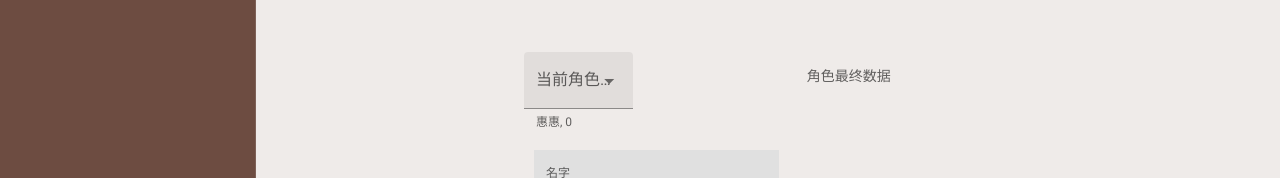
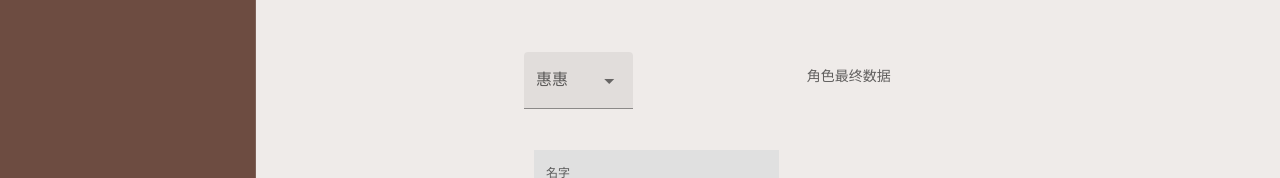
Before and after one commit to LevyDeng/RE0DamageCaculator, a Vue app: page /#/character in a window 1280 px wide. Shown: the part 136-314 px from the top of the page. Built offline with nearby package versions, Linux system fonts and the light colour scheme.

Commit message:
角色面板完工

```diff
--- a/src/App.vue
+++ b/src/App.vue
@@ -42,11 +42,13 @@ export default {
     shown: null,
   }),
   created: function() {
+    /*
     localStorage.getItem("userMsg") && this.$store.replaceState(Object.assign(this.$store.state,JSON.parse(localStorage.getItem("userMsg"))))
 
     window.addEventListener("beforeunload",()=>{
         localStorage.setItem("userMsg",JSON.stringify(this.$store.state))
     })
+    */
   }
 };
 </script>
--- a/src/components/Character.vue
+++ b/src/components/Character.vue
@@ -8,13 +8,11 @@
             <v-row>
               <v-col cols="6">
                 <v-select :items="characterList"
-                :label="'当前角色'+':'+'('+characterDatas.characters[characterSelection.abbr].name.value+')'"
+                :label="characterDatas.characters[characterSelection.key].name.value"
                 filled
                 v-model="characterSelection"
-                :hint="`${characterSelection.state}, ${characterSelection.abbr}`"
                 item-text="state"
-                item-value="abbr"
-                persistent-hint
+                item-value="key"
                 return-object
                 single-line
                 >
@@ -28,6 +26,7 @@
               <v-col cols="8">
                 <v-text-field
                   label="名字" :value="characterDatas.characters[currentCharacterID].name.value"
+                  @input="saveInput('name', $event)"
                   >
                 </v-text-field>
               </v-col>
@@ -36,9 +35,12 @@
               cols="6">
               <!-- 输入框 -->
               <v-text-field
+                @change="saveInput(key, $event)"
                 :label='characterDatas.characters[currentCharacterID][key].label'
                 :value="characterDatas.characters[currentCharacterID][key].value"
-                :rules="numberRules">
+                :rules="numberRules"
+                :hint="hints[key]"
+                persistent-hint>
                 <template v-slot:append>
                 <v-tooltip right v-if="characterDatas.tips[key]">
                 <template v-slot:activator="{ on }">
@@ -81,19 +83,24 @@ export default {
       numberRules: this.rules.numberRules,
       calcInput: this.tools.calcInput,
       characterSelection: {
-        state: "惠惠",
-        abbr: 0
-      }
+        state: this.$store.state.characterDatas.characters[0].name.value,
+        key: 0,
+        seq: 0
+      },
+      hints: {
+      },
     }
   },
   computed:
   {
     characterList: function() {
       var x = []
-      for (var k in Object.keys(this.$store.state.characterDatas.characters)) {
+      var keys = Object.keys(this.$store.state.characterDatas.characters)
+      for (var i in keys) {
         x.push({
-          state: this.$store.state.characterDatas.characters[k].name.value,
-          abbr: k}
+          state: i.toString()+' : ' +this.$store.state.characterDatas.characters[keys[i]].name.value,
+          seq: i,
+          key: keys[i]}
         )
       }
       return x
@@ -111,6 +118,27 @@ export default {
     changeCurrentID: function() {
       console.log(this.$refs.characterSelection.label)
       this.currentCharacterID=this.$refs.characterSelection.value
+    },
+    saveInput: function(key, e) {
+
+      var inputValue = e.toString()
+      if (this.$store.state.valueTypeMap[key]=="number")
+      {
+      //显示计算后的数据
+        var res = this.calcInput(inputValue)
+        if (key in this.$store.state.percentageDatas) {
+          res = Number((Number(res)*100).toString()).toFixed(2)+'%'
+        }
+        this.hints[key]=res.toString()
+      }
+      //保存数据到store
+      this.characterDatas.characters[this.currentCharacterID][key].value=inputValue
+      this.$store.commit("save",{
+        module: "character",
+        id:this.currentCharacterID,
+        key: key,
+        value: inputValue
+      })
     }
   }
 }
--- a/src/scripts/tools.js
+++ b/src/scripts/tools.js
@@ -1,16 +1,17 @@
-const calcInput = function(e) {
-  var values = e.target.value.split("+")
+const calcInput = function(inputValue) {
+  var values = inputValue.split("+")
   for (var i in values) {
-    if (values[i].endswith("%")) {
-      values[i] /= 100
+    if (values[i].endsWith("%")) {
+      var s = values[i].split('')
+      s.pop()
+      values[i] = Number(s.join(''))/100
     }
   }
   var sum = 0
   for (i in values) {
-    sum += values[i]
+    sum += Number(values[i])
   }
-  console.log(sum)
-  return sum
+  return Number(sum)
 }
 
 export default {
--- a/src/store/index.js
+++ b/src/store/index.js
@@ -22,6 +22,18 @@ export default new Vuex.Store({
       armor_ignore: "number",
       skill_ub: "number",
       skill_ub_pro: "number"
+    },
+    percentageDatas: {
+      'attack_percentage':0,
+      'crit_p':0,
+      'crit_d':0,
+      'combo_p':0,
+      'combo_d':0,
+      'damage':0,
+      'conti':0,
+      'armor_ignore':0,
+      'skill_ub':0,
+      'skill_ub_pro':0
     },
     characterDatas: {
       currentMaxID: 0,
@@ -128,6 +140,9 @@ export default new Vuex.Store({
     }
   },
   mutations: {
+    save: function(state, d) {
+      state[d.module+"Datas"][d.module+"s"][d.id][d.key].value=d.value
+    }
   },
   actions: {
   },
```
